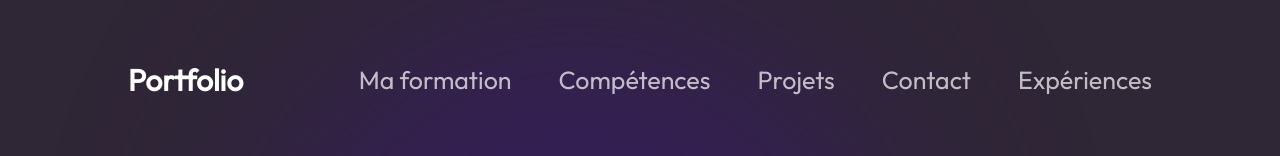
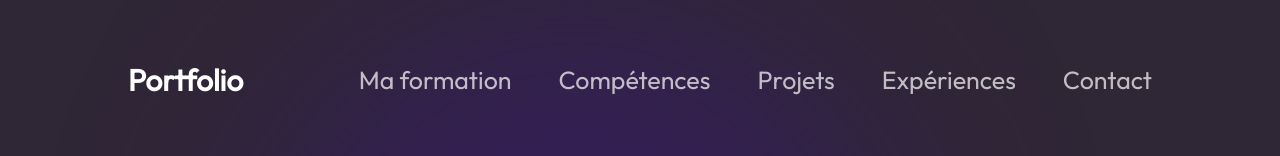
Before and after one commit to TanguyFox/TanguyFox.github.io, a React (Vite) app: page / in a window 1280 px wide. Shown: the top 156 px of the page. Built offline with nearby package versions, Linux system fonts and the light colour scheme.

Commit message:
Fix navbar

```diff
--- a/src/components/navbar/Navbar.jsx
+++ b/src/components/navbar/Navbar.jsx
@@ -20,8 +20,8 @@
             <li><a href="#studies">Ma formation</a></li>
             <li><a href="#skills">Compétences</a></li>
             <li><a href="#projects">Projets</a></li>
+            <li><a href="#contact">Expériences</a></li>
             <li><a href="#contact">Contact</a></li>
-            <li><a href="#contact">Expériences</a></li>
         </ul>
     </div>
 </nav>
```
